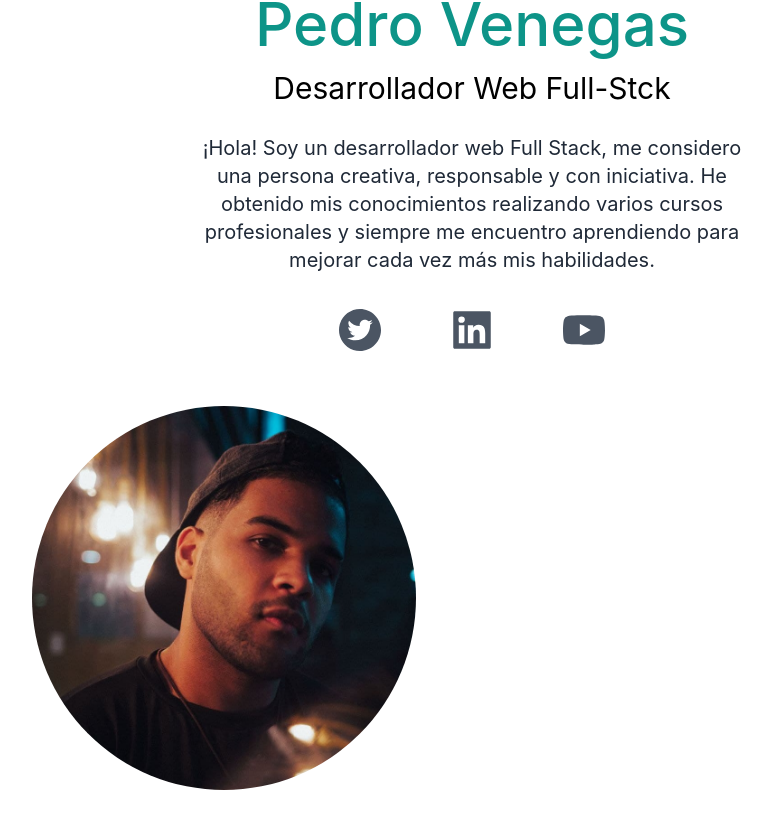
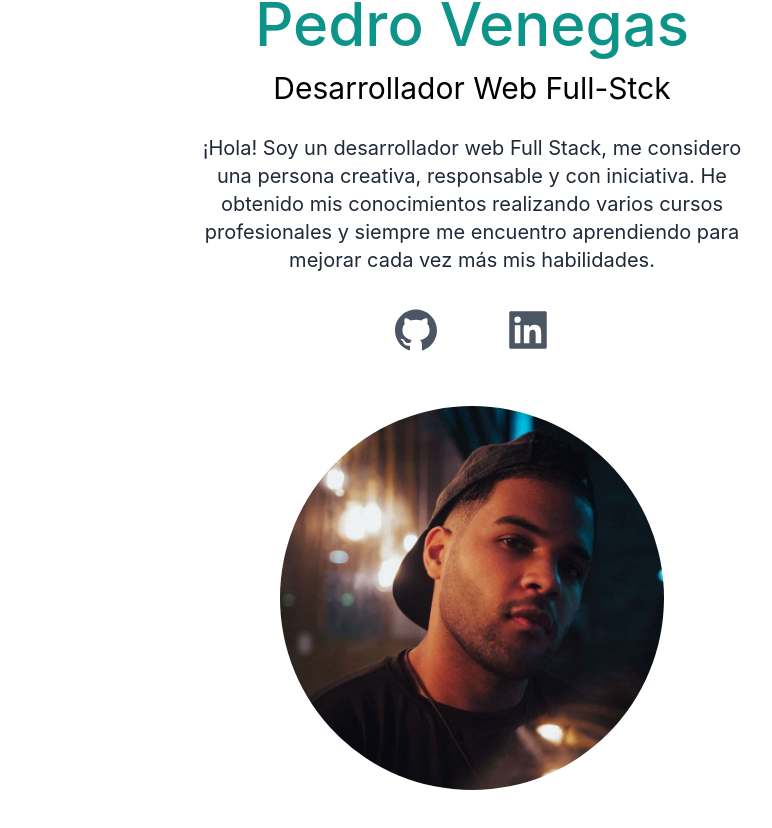
Before and after one commit to pvenegas30/portafolio-pedro-venegas-act, a Next.js app: page / in a window 1280 px wide. Shown: the part 214-1042 px from the top of the page, without its empty margins (168-940 px from the left). Built offline with nearby package versions, Linux system fonts and the light colour scheme.

Commit message:
Portafolio 1.0

```diff
--- a/pages/index.js
+++ b/pages/index.js
@@ -4,9 +4,8 @@ import Image from "next/image";
 import perfil from "../public/perfil-home.jpg";
 import logo from "../public/logoBlue.png";
 import {
-  AiFillTwitterCircle,
+  AiFillGithub,
   AiFillLinkedin,
-  AiFillYoutube,
 } from "react-icons/ai";
 
 export default function Home() {
@@ -53,13 +52,12 @@ export default function Home() {
               ¡Hola! Soy un desarrollador web Full Stack, me considero una persona creativa, responsable y con iniciativa. He obtenido mis conocimientos realizando varios cursos profesionales y siempre me encuentro aprendiendo para mejorar cada vez más mis habilidades.
             </p>
             <div className="text-5xl flex justify-center gap-16 py-3 text-gray-600 dark:text-gray-400">
-              <AiFillTwitterCircle />
+              <AiFillGithub />
               <AiFillLinkedin />
-              <AiFillYoutube />
             </div>
 
-            <div className=" w-56 h-56 mt-10 md:h-96 md:w-96">
-              <Image src={perfil} className="rounded-full object-fill object-cover" />
+            <div className="mx-auto w-56 h-56 mt-10 md:h-96 md:w-96">
+              <Image src={perfil} className="rounded-full object-cover" />
             </div>
 
           </div>
```
